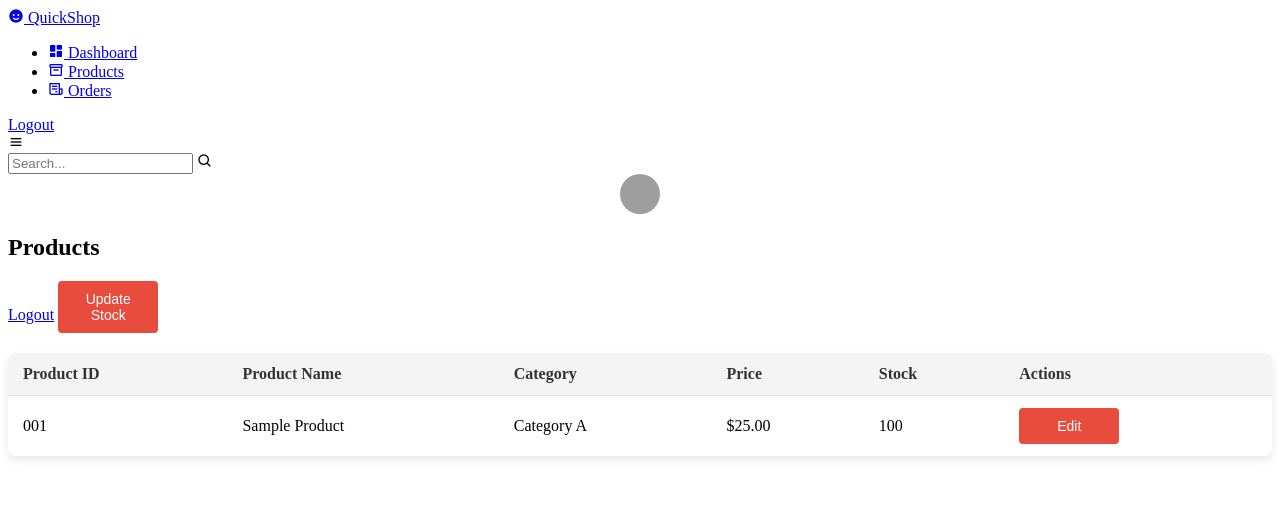
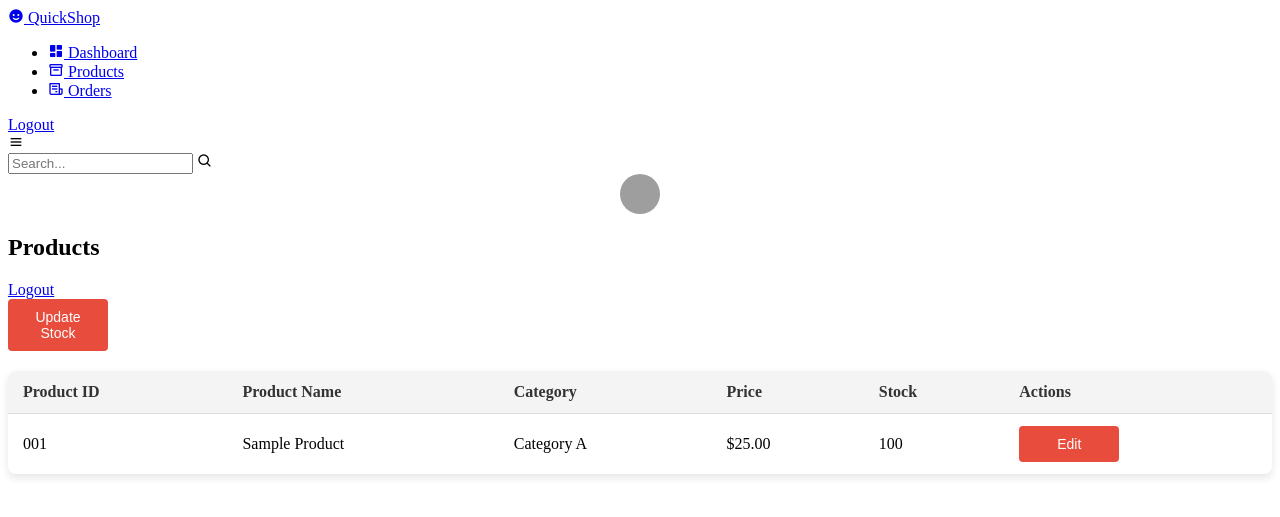
Before and after one commit to Joseph-Lartey/Database-Access-Control, a PHP site: page /products.php in a window 1280 px wide. Shown: the top 517 px of the page. Run offline with PHP 8.4, Linux system fonts and the light colour scheme; grey boxes are pictures that could not be loaded.

Commit message:
testing styling of button

```diff
--- a/manager/products.php
+++ b/manager/products.php
@@ -104,7 +104,11 @@
 
         <main>
             <h1 class="title">Products</h1>
-            <a href="../login/logout.php" class="btn-upgrade">Logout</a>
+            <div class="ads">
+                <div class="wrapper">
+                    <a href="../login/logout.php" class="btn-upgrade">Logout</a>
+                </div>
+            </div>
             <button onclick="updateStock()">Update Stock</button>
             <table>
                 <thead>
```
